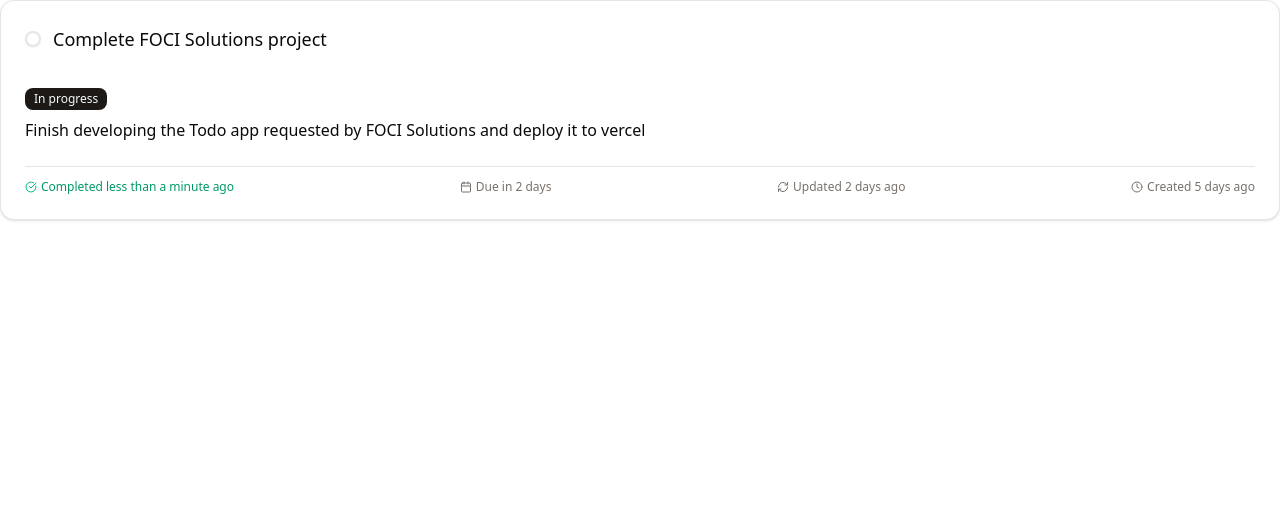
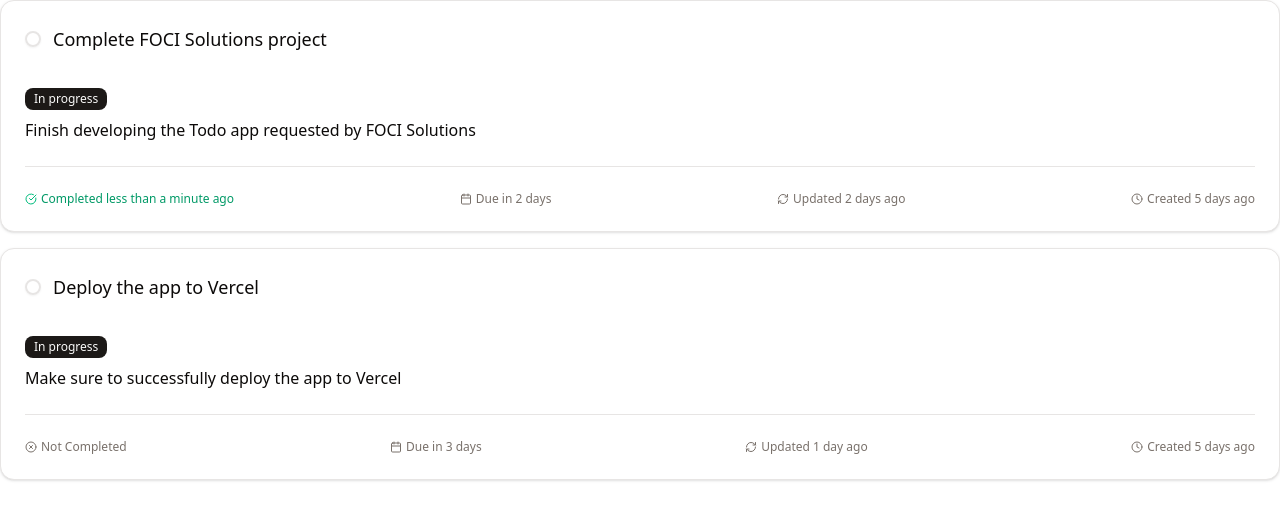
Before and after one commit to salimdellali/todo-app-foci-solutions, a Next.js app: page / in a window 1280 px wide. Shown: the top 520 px of the page. Built offline with nearby package versions, Linux system fonts and the light colour scheme.

Commit message:
implement todo listing

```diff
--- a/src/app/page.tsx
+++ b/src/app/page.tsx
@@ -1,19 +1,28 @@
-import { TodoItem } from "../components/todo-item"
 import { v4 as uuidv4 } from "uuid"
 import { Todo } from "../lib/types"
+import { TodoList } from "../components/todo-list"
 
-const todo: Todo = {
+const todos: Todo[] = [
+  {
     id: uuidv4(),
     title: "Complete FOCI Solutions project",
-  description:
-    "Finish developing the Todo app requested by FOCI Solutions and deploy it to vercel",
+    description: "Finish developing the Todo app requested by FOCI Solutions",
     dueDate: new Date(Date.now() + 2 * 24 * 60 * 60 * 1000), // 2 days from now
-  // completedAt: null,
     completedAt: new Date(),
     createdAt: new Date(Date.now() - 5 * 24 * 60 * 60 * 1000), // 5 days ago
     updatedAt: new Date(Date.now() - 2 * 24 * 60 * 60 * 1000), // 2 days ago
-}
+  },
+  {
+    id: uuidv4(),
+    title: "Deploy the app to Vercel",
+    description: "Make sure to successfully deploy the app to Vercel",
+    dueDate: new Date(Date.now() + 3 * 24 * 60 * 60 * 1000), // 3 days from now
+    completedAt: null,
+    createdAt: new Date(Date.now() - 5 * 24 * 60 * 60 * 1000), // 5 days ago
+    updatedAt: new Date(Date.now() - 1 * 24 * 60 * 60 * 1000), // 1 day ago
+  },
+]
 
 export default function RootPage() {
-  return <TodoItem todo={todo} />
+  return <TodoList todos={todos} />
 }
--- a/src/components/todo-item.tsx
+++ b/src/components/todo-item.tsx
@@ -58,7 +58,7 @@
       </CardContent>
 
       <CardFooter>
-        <div className="flex flex-col w-full pt-3 border-t text-xs text-muted-foreground">
+        <div className="flex flex-col w-full pt-6 border-t text-xs text-muted-foreground">
           <div className="flex flex-col sm:flex-row sm:justify-between">
             {/* completed metadata */}
             <div className="flex items-center">
--- /dev/null
+++ b/src/components/todo-list.tsx
@@ -0,0 +1,24 @@
+import { Todo } from "../lib/types"
+import { TodoItem } from "./todo-item"
+
+type Props = {
+  todos: Todo[]
+}
+
+export function TodoList({ todos }: Readonly<Props>) {
+  if (!todos.length) {
+    return (
+      <div className="flex flex-col border border-dashed h-40 items-center justify-center">
+        <p className="text-xl font-bold">No Todos available</p>
+        <p>Get started by creating your first Todo</p>
+      </div>
+    )
+  }
+  return (
+    <div className="space-y-4">
+      {todos.map((todo) => (
+        <TodoItem key={todo.id} todo={todo} />
+      ))}
+    </div>
+  )
+}
```
Lines whose indentation alone changed are shown as unchanged.
